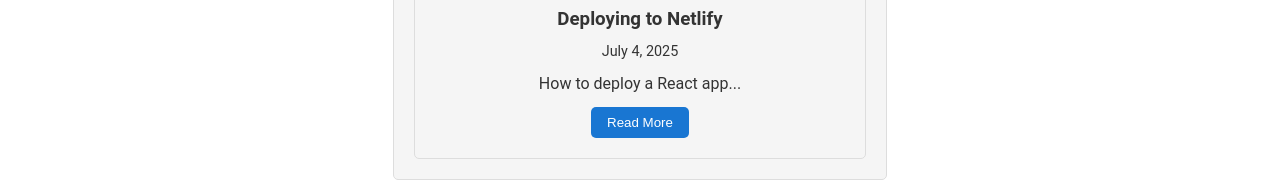
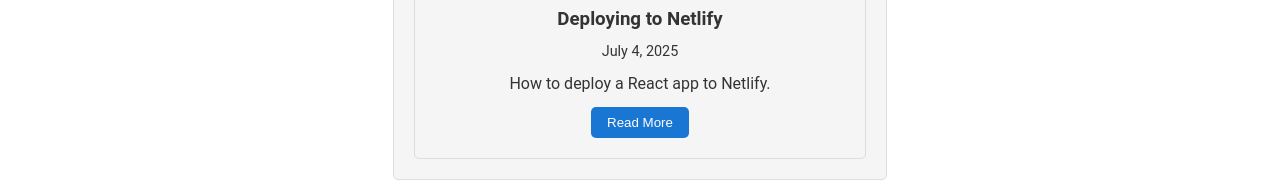
Before and after one commit to Shafiu1/WEBD, a React (Vite) app in the folder portfolio-vite/: page /blog in a window 1280 px wide. Shown: the part 737-918 px from the top of the page. Built offline with nearby package versions, Linux system fonts and the light colour scheme.

Commit message:
fetching blog data from the posts.json

```diff
--- /dev/null
+++ b/portfolio-vite/public/posts.json
@@ -0,0 +1,23 @@
+[
+    {
+      "id": 1,
+      "title": "Building a React Portfolio",
+      "excerpt": "How I created a responsive portfolio using React and Vite.",
+      "content": "This post details my journey of building a portfolio with React Router, Netlify Forms, and animations. I learned to use Vite for fast development and Netlify for seamless deployment.",
+      "date": "July 6, 2025"
+    },
+    {
+      "id": 2,
+      "title": "Mastering CSS Animations",
+      "excerpt": "Tips for creating smooth animations in CSS.",
+      "content": "Learn how to use CSS keyframes for fade-in and hover effects. This post covers best practices for performance and accessibility.",
+      "date": "July 5, 2025"
+    },
+    {
+      "id": 3,
+      "title": "Deploying to Netlify",
+      "excerpt": "How to deploy a React app to Netlify.",
+      "content": "This post explains the steps to deploy a Vite-based React app to Netlify, including build settings and continuous deployment.",
+      "date": "July 4, 2025"
+    }
+  ]
--- a/portfolio-vite/src/Blog.jsx
+++ b/portfolio-vite/src/Blog.jsx
@@ -1,45 +1,50 @@
-import { useState } from 'react';
-import { Link } from 'react-router-dom';
-
-const posts = [
-    {
-        id: 1,
-        title: 'Building a React Portfolio',
-        excerpt: 'How I created a responsive portfolio using React and Vite.',
-        content: 'This post details my journey of building a portfolio with React Router, Netlify Forms, and animations...',
-        date: 'July 6, 2025',
-    },
-    {
-        id: 2,
-        title: 'Mastering CSS Animations',
-        excerpt: 'Tips for creating smooth animations in CSS.',
-        content: 'Learn how to use CSS keyframes for fade-in and hover effects...',
-        date: 'July 5, 2025',
-    },
-    {
-        id:3,
-        title:'Deploying to Netlify',
-        excerpt:'How to deploy a React app...',
-        content:'Steps to deploy using Netlify...',
-        date:'July 4, 2025',
-    },
-];
+import { useState, useEffect } from 'react';
+import ReactGA from 'react-ga4';
 
 function Blog() {
+    const [posts, setPosts] = useState([]);
     const [selectedPost, setSelectedPost] = useState(null);
+    const [error, setError] = useState(null);
+
+    useEffect(() => {
+        fetch('/posts.json')
+            .then((response) => {
+                if (!response.ok) throw new Error('Failed to fetch posts');
+                return response.json();
+            })
+            .then((data) => {
+                setPosts(data);
+                console.log('Fetched posts:', data);
+            })
+            .catch((err) => {
+                setError(err.message);
+                console.error('Error fetching posts:', err);
+            });
+    }, []);
 
     return (
         <section className="blog-section">
             <h2>My Blog</h2>
+            {error && <p className="error">Error: {error}</p>}
             <div className="blog-posts">
-                {posts.map((post) => (
+                {posts.length === 0 && !error ? (
+                    <p>Loading posts...</p>
+                ) : (
+                    posts.map((post) => (
                         <div key={post.id} className="blog-post">
                             <h3>{post.title}</h3>
                             <p className="blog-date">{post.date}</p>
                             <p>{post.excerpt}</p>
                             <button
                                 className="blog-read-more"
-                            onClick={() => setSelectedPost(post)}
+                                onClick={() => {
+                                    setSelectedPost(post);
+                                    ReactGA.event({
+                                        category: 'Blog',
+                                        action: 'Read More',
+                                        label: post.title
+                                    });
+                                }}
                                 aria-label={`Read more about ${post.title}`}
                             >
                                 Read More
@@ -57,7 +62,8 @@
                                 </div>
                             )}
                         </div>
-                ))}
+                    ))
+                )}
             </div>
         </section>
     );
--- a/portfolio-vite/src/index.css
+++ b/portfolio-vite/src/index.css
@@ -772,3 +772,24 @@
   opacity: 0;
   animation: fadeIn 0.5s ease-in forwards;
 }
+
+/* //add loading/error styles */
+
+.blog-section .error {
+  color: var(--accent-red);
+  text-align: center;
+  margin: 20px 0;
+}
+
+.dark-mode .blog-section .error {
+  color: var(--accent-red-dark);
+}
+
+.blog-section p {
+  text-align: center;
+  color: var(--text-dark);
+}
+
+.dark-mode .blog-section p {
+  color: var(--light-grey-text);
+}
```
Lines whose indentation alone changed are shown as unchanged.
